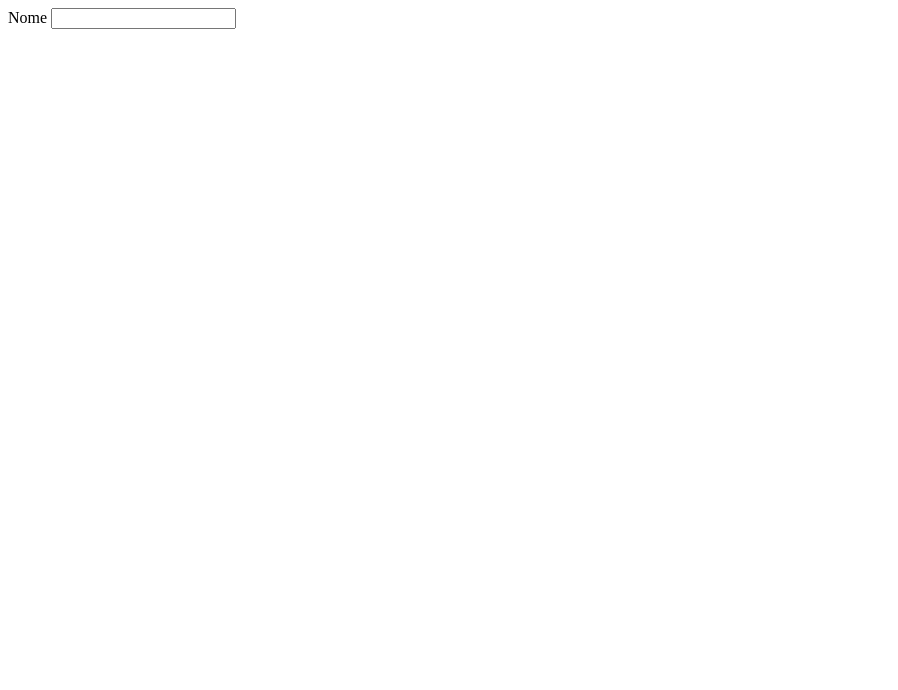
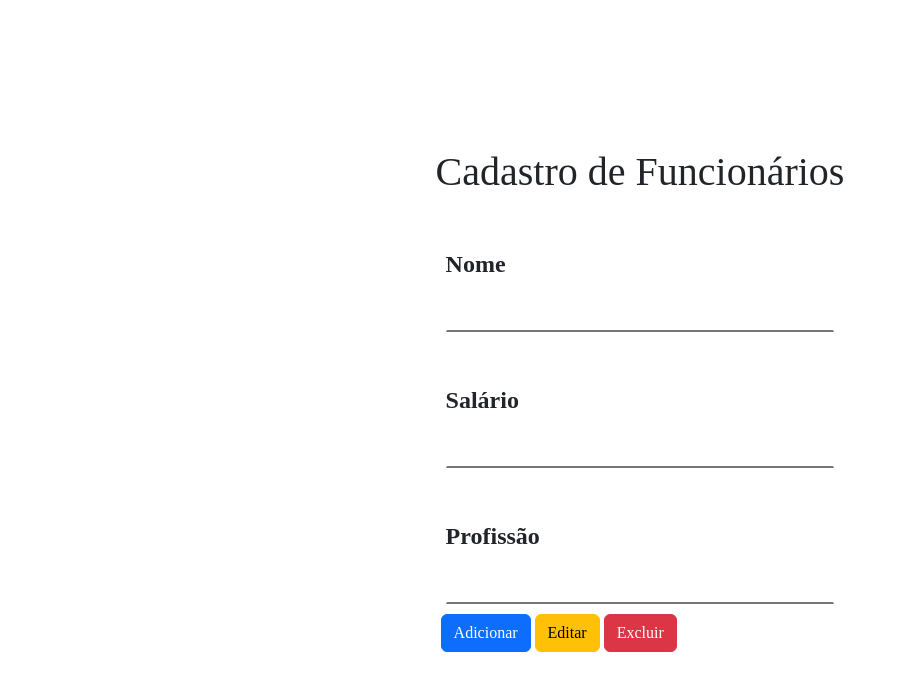
Before and after one commit to JHE4N/cadastro_clientes, a plain HTML site: page index.html in a window 1280 px wide. Shown: the whole page, without its empty margins (0-898 px from the left). Drawn offline with nearby package versions, Linux system fonts and the light colour scheme.

Commit message:
commit inicial

```diff
--- a/index.html
+++ b/index.html
@@ -4,13 +4,27 @@
     <meta charset="UTF-8">
     <meta http-equiv="X-UA-Compatible" content="IE=edge">
     <meta name="viewport" content="width=device-width, initial-scale=1.0">
-    <title>Cadastro de Clientes</title>
+    <link rel="stylesheet" href="https://cdn.jsdelivr.net/npm/bootstrap@5.2.0/dist/css/bootstrap.min.css">
+    <link rel="stylesheet" href="style.css">
+    <title>Cadastro de Funcionários</title>
 </head>
 <body>
-    <div>
-        <form action="">
-            <div> <span>Nome</span> <input type="text"></div>
-        </form>
-    </div>
+    <section>
+        <div>
+            <form action="">
+                <h1>Cadastro de Funcionários</h1>
+                <div><span>Nome</span> <br> <input type="text" required></div>
+                <div><span>Salário</span> <br> <input type="number" name="" id="" required></div>
+                <div><span>Profissão</span> <br> <input type="text" required></div>
+            </form>
+            <div class="btns">
+                <button type="button" class="btn btn-primary">Adicionar</button>
+                <button type="button" class="btn btn-warning" onclick="">Editar</button>
+                <button type="button" class="btn btn-danger">Excluir</button>
+            </div>
+        </div>
+    </section>
+    <script src="https://cdn.jsdelivr.net/npm/@popperjs/core@2.11.5/dist/umd/popper.min.js" integrity="sha384-Xe+8cL9oJa6tN/veChSP7q+mnSPaj5Bcu9mPX5F5xIGE0DVittaqT5lorf0EI7Vk" crossorigin="anonymous"></script>
+    <script src="https://cdn.jsdelivr.net/npm/bootstrap@5.2.0/dist/js/bootstrap.min.js" integrity="sha384-ODmDIVzN+pFdexxHEHFBQH3/9/vQ9uori45z4JjnFsRydbmQbmL5t1tQ0culUzyK" crossorigin="anonymous"></script>
 </body>
 </html>
--- a/style.css
+++ b/style.css
@@ -0,0 +1,36 @@
+@font-face {
+    font-family: 'burbank';
+    src: url(font/burbank-big-condensed-bold.otf) format(otf);
+}
+body{
+    font-family: 'burbank';
+    font-weight: bold;
+    box-sizing: border-box;
+}
+section{
+    height: 100vh; /*não ficar com borda nos cantos superiores e inferiores*/
+    width: 100%;
+    display: flex;
+    justify-content: center;
+    align-items: center;
+    flex-direction: column; /*alinhar itens em coluna*/
+}
+div form{
+}
+form div{
+    margin: 10px;
+    margin-top: 50px;
+    font-size: 24px;
+}
+form div input{
+    width: 100%;
+    height: 50px;
+    font-size: 20px;
+    padding: 5px;
+    border-top: 1px solid white;
+    border-right: 1px solid white;
+    border-left: 1px solid white;
+}
+.btns{
+    margin-left: 5px;
+}
```
